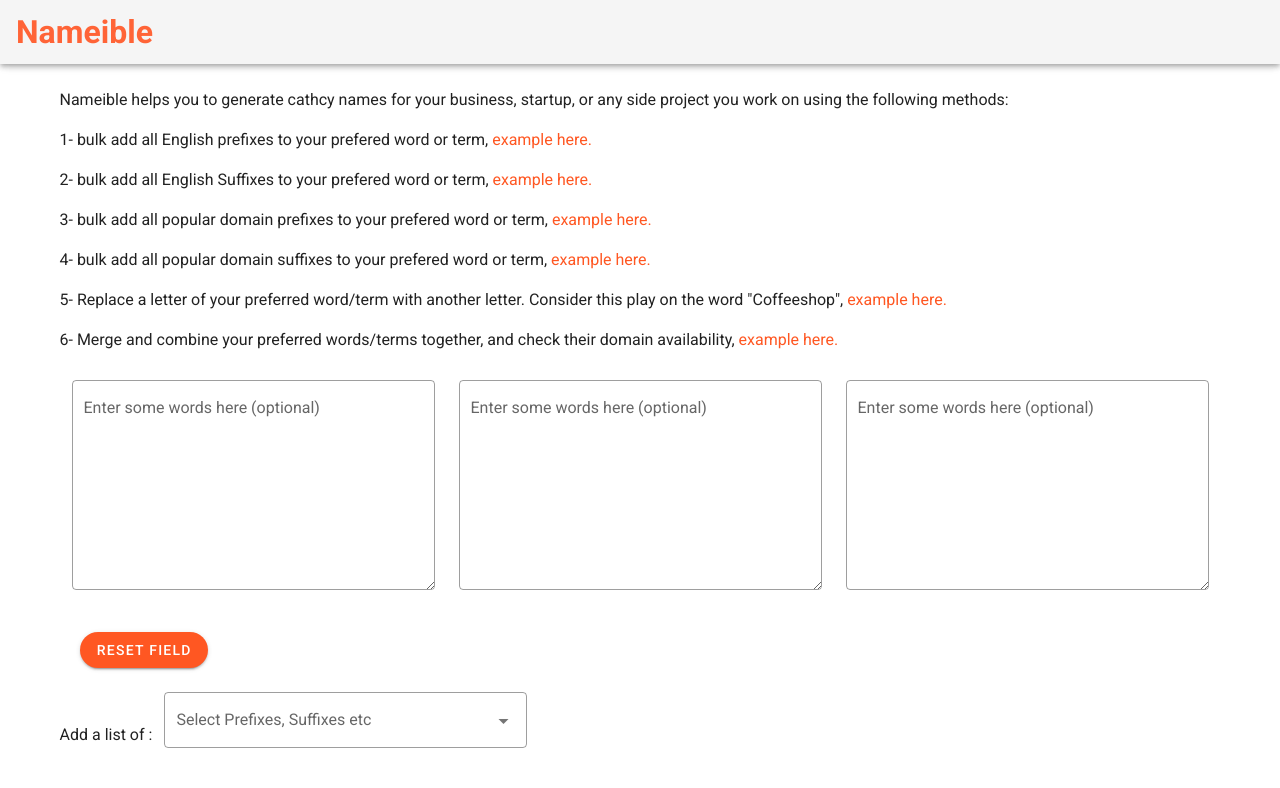
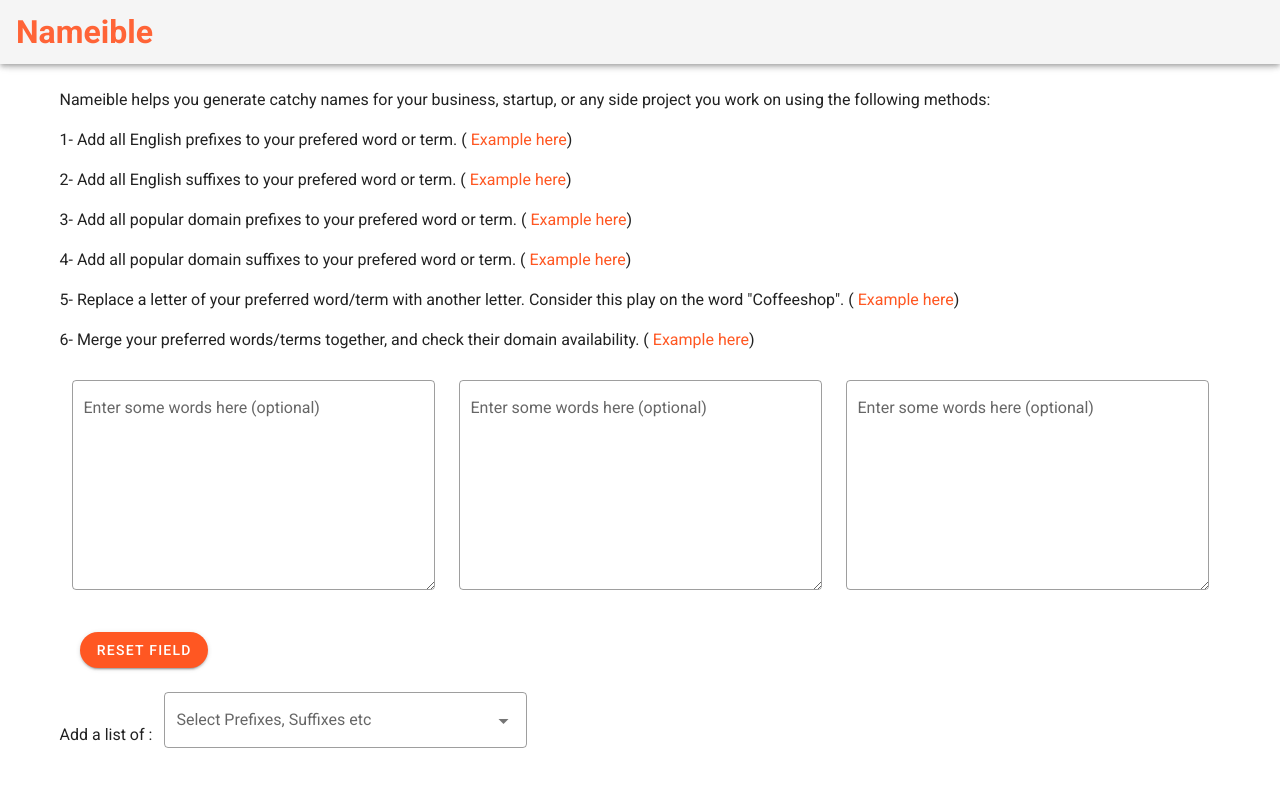
Before and after one commit to Arabic-tools/nameible, a Nuxt app: page / in a window 1280 px wide. Shown: the top 788 px of the page. Built offline with nearby package versions, Linux system fonts and the light colour scheme.

Commit message:
fix typos

```diff
--- a/pages/index.vue
+++ b/pages/index.vue
@@ -9,7 +9,7 @@
           <div class="mb-4 display-block">
             <div class="mb-2 display-block">
               <p class="description">
-                Nameible helps you to generate cathcy names for your business,
+                Nameible helps you generate catchy names for your business,
                 startup, or any side project you work on using the following methods:
               </p>
             </div>
@@ -21,9 +21,9 @@
               class="sub-description"
             >
               {{ example }}
-              <a class="sub-description link" @click="makeExample(index + 1)">
-                example here.</a
-              >
+              (<a class="sub-description link" @click="makeExample(index + 1)">
+              Example here</a
+              >)
             </p>
           </div>
         </div>
@@ -257,12 +257,12 @@ export default {
       letters,
       domainSuffix,
       examples: [
-        '1- bulk add all English prefixes to your prefered word or term,',
-        '2- bulk add all English Suffixes to your prefered word or term,',
-        '3- bulk add all popular domain prefixes to your prefered word or term,',
-        '4- bulk add all popular domain suffixes to your prefered word or term,',
-        '5- Replace a letter of your preferred word/term with another letter. Consider this play on the word "Coffeeshop",',
-        '6- Merge and combine your preferred words/terms together, and check their domain availability,',
+        '1- Add all English prefixes to your prefered word or term. ',
+        '2- Add all English suffixes to your prefered word or term. ',
+        '3- Add all popular domain prefixes to your prefered word or term. ',
+        '4- Add all popular domain suffixes to your prefered word or term. ',
+        '5- Replace a letter of your preferred word/term with another letter. Consider this play on the word "Coffeeshop". ',
+        '6- Merge your preferred words/terms together, and check their domain availability. ',
       ],
     }
   },
@@ -343,20 +343,20 @@ export default {
     makeExample(example) {
       if (example === 1) {
         // english prefixes
-        this.secondText = "testName\n" + "testName2\n"
+        this.secondText = "TestName1\n" + "TestName2\n"
         this.firstText = this.prefix.join('\n')
       } else if (example === 2) {
         // english suffixes
-        this.firstText = "testName\n" + "testName2\n"
+        this.firstText = "TestName1\n" + "TestName2\n"
         this.secondText = this.suffix.join('\n')
       } else if (example === 3) {
         // domain prefixes
-        this.secondText = "testName\n" + "testName2\n"
+        this.secondText = "TestName1\n" + "TestName2\n"
         this.firstText = this.domainPrefix.join('\n')
         this.thirdText = '.com\n' + '.net\n' + '.org'
       } else if (example === 4) {
         // domain suffixes
-        this.firstText = "testName\n" + "testName2\n"
+        this.firstText = "TestName1\n" + "TestName2\n"
         this.secondText = this.domainSuffix.join('\n')
         this.thirdText = '.com\n' + '.net\n' + '.org'
       }
```
